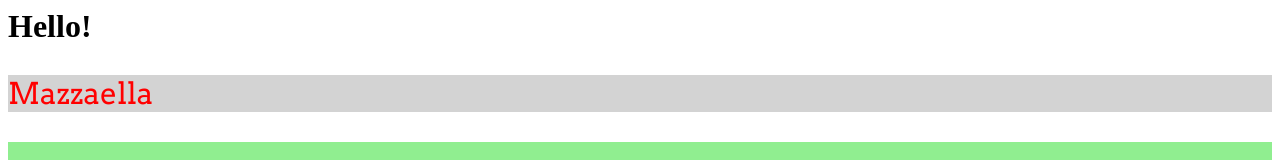
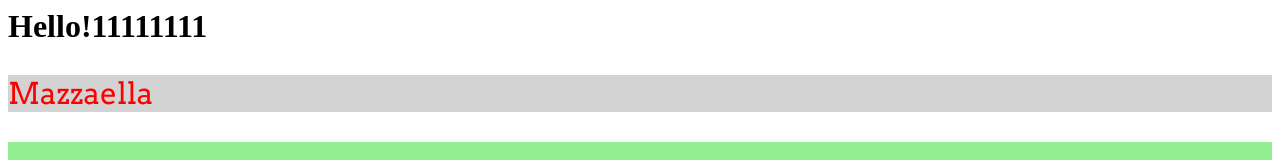
Before and after one commit to appxzm/Replit, a plain HTML site: page index.html in a window 1280 px wide. Shown: the top 160 px of the page. Drawn offline with Linux system fonts and the light colour scheme.

Commit message:
Update index.html

```diff
--- a/index.html
+++ b/index.html
@@ -21,7 +21,7 @@
   }
 </style>
 
-<h1>Hello!</h1>
+<h1>Hello!11111111</h1>
 <p class="testTest">Mazzaella</p>
 <div class="testClass">
   <img src="mark.png">
```
